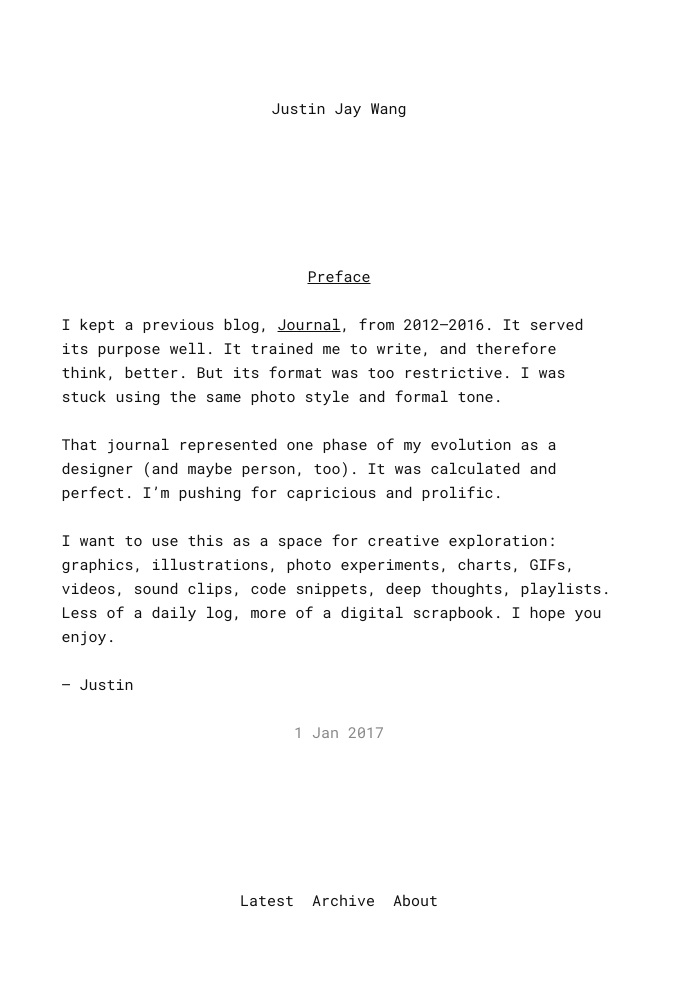
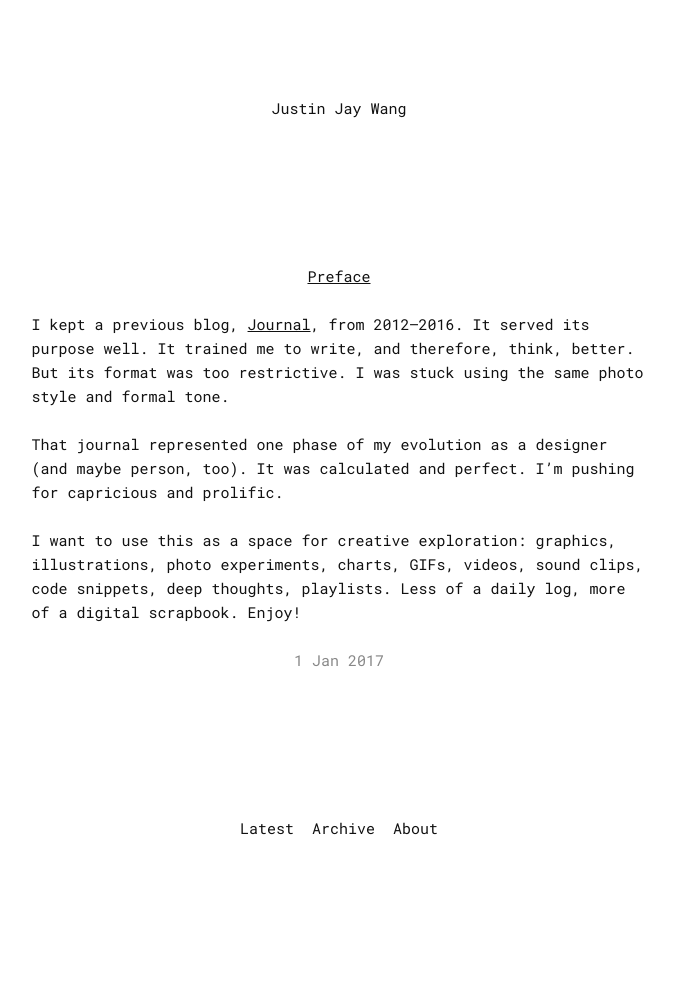
Before and after one commit to justinjaywang/blog, a Jekyll site: the page built from _posts/2017-01-01-preface.markdown, in a window 1280 px wide. Shown: the whole page, without its empty margins (301-975 px from the left). Built offline with Jekyll 4.4.1, drawn with Linux system fonts in a browser that asks for light colours; after the commit the page ends 936 px from its top, so only the background shows below that.

Commit message:
content edits and additions

```diff
--- /dev/null
+++ b/_blog_tags/gifs.markdown
@@ -0,0 +1,4 @@
+---
+title: gifs
+permalink: "/tags/gifs/"
+---
--- a/_posts/2017-01-01-preface.markdown
+++ b/_posts/2017-01-01-preface.markdown
@@ -3,10 +3,8 @@ title: Preface
 date: 2017-01-01 00:00:00 -05:00
 ---
 
-I kept a previous blog, [Journal](http://journal.justinjay.wang/), from 2012–2016. It served its purpose well. It trained me to write, and therefore think, better. But its format was too restrictive. I was stuck using the same photo style and formal tone.
+I kept a previous blog, [Journal](http://journal.justinjay.wang/), from 2012–2016. It served its purpose well. It trained me to write, and therefore, think, better. But its format was too restrictive. I was stuck using the same photo style and formal tone.
 
 That journal represented one phase of my evolution as a designer (and maybe person, too). It was calculated and perfect. I'm pushing for capricious and prolific.
 
-I want to use this as a space for creative exploration: graphics, illustrations, photo experiments, charts, GIFs, videos, sound clips, code snippets, deep thoughts, playlists. Less of a daily log, more of a digital scrapbook. I hope you enjoy.
-
-— Justin
+I want to use this as a space for creative exploration: graphics, illustrations, photo experiments, charts, GIFs, videos, sound clips, code snippets, deep thoughts, playlists. Less of a daily log, more of a digital scrapbook. Enjoy!
--- a/_posts/2017-01-01-resolution.markdown
+++ b/_posts/2017-01-01-resolution.markdown
@@ -5,8 +5,8 @@ tags:
 - reflection
 ---
 
-*Be more open*. I'm resolving to open myself up to new people and new experiences, and not being afraid to show my personality.
+*Be more open*. I'm resolving to open myself up more, to new people and new experiences, and not being afraid to show my personality.
 
 Looking back, I think a number of things have happened in my life that led to me becoming more reserved, for fear of rejection. I wasn't always this way, and I don't think it's my true nature.
 
-I have a lot of love to give. Here's to sharing more of it.
+I have a lot of love to give. Here's to sharing more of it in 2017 and beyond.
--- a/assets/css/_variables.scss
+++ b/assets/css/_variables.scss
@@ -34,7 +34,7 @@ $max-width--sm: ($min-width--md - 1);
 $max-width--md: ($min-width--lg - 1);
 $max-width--lg: ($min-width--xl - 1);
 
-$max-width--container--narrow: 40rem;
+$max-width--container--narrow: 44rem;
 $max-width--container--wide:   1200px;
 
 $gutter: 1.5em;
--- a/assets/css/all.scss
+++ b/assets/css/all.scss
@@ -184,7 +184,7 @@ i {
   }
   .caption + img,
   img + img {
-    margin-top: $v*-1;
+    margin-top: $v*-0.5;
   }
   hr {
     border: 0;
```
Also changed, not shown: _posts/2017-02-06-tatung.markdown (added, +9 -0 lines), 1 other file.
